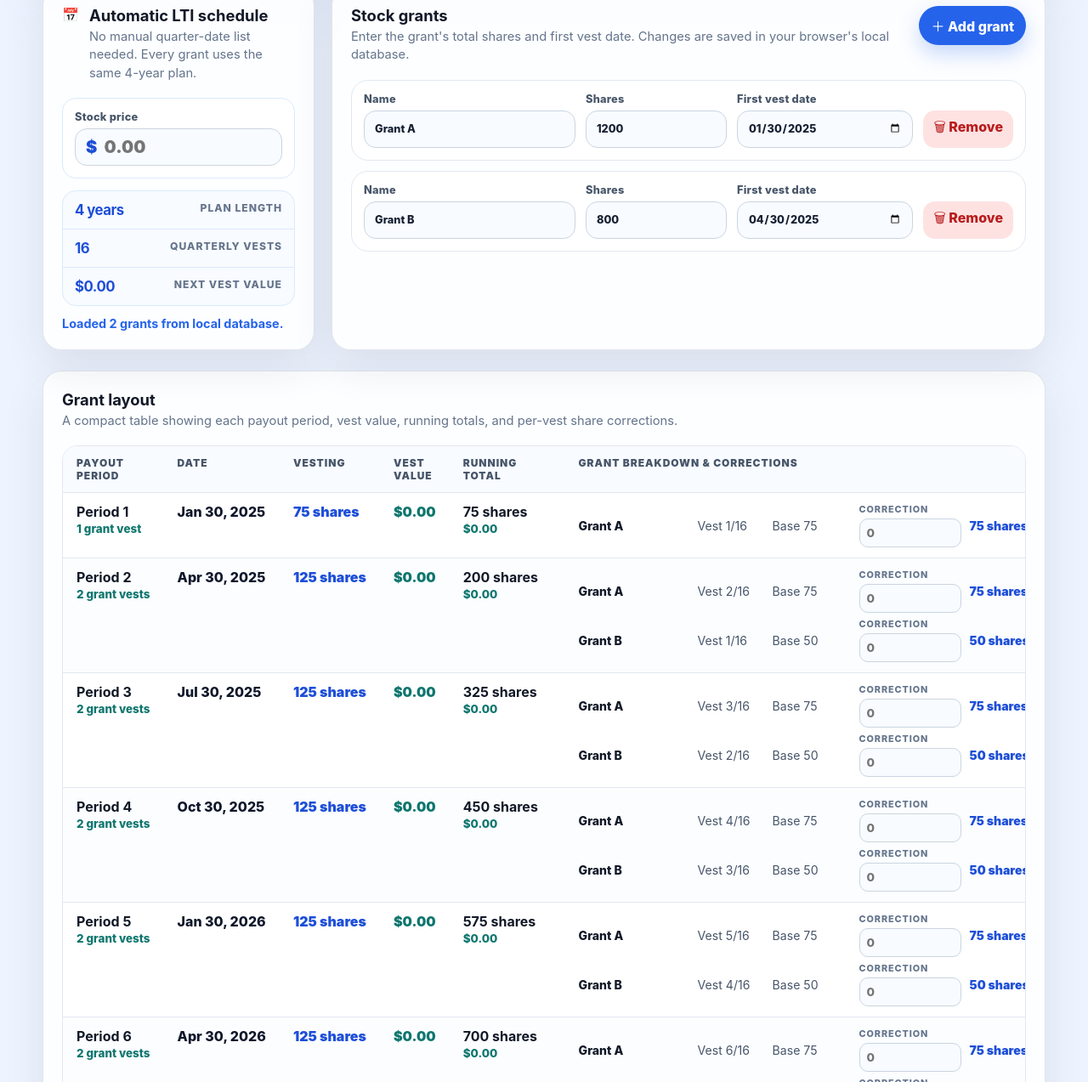
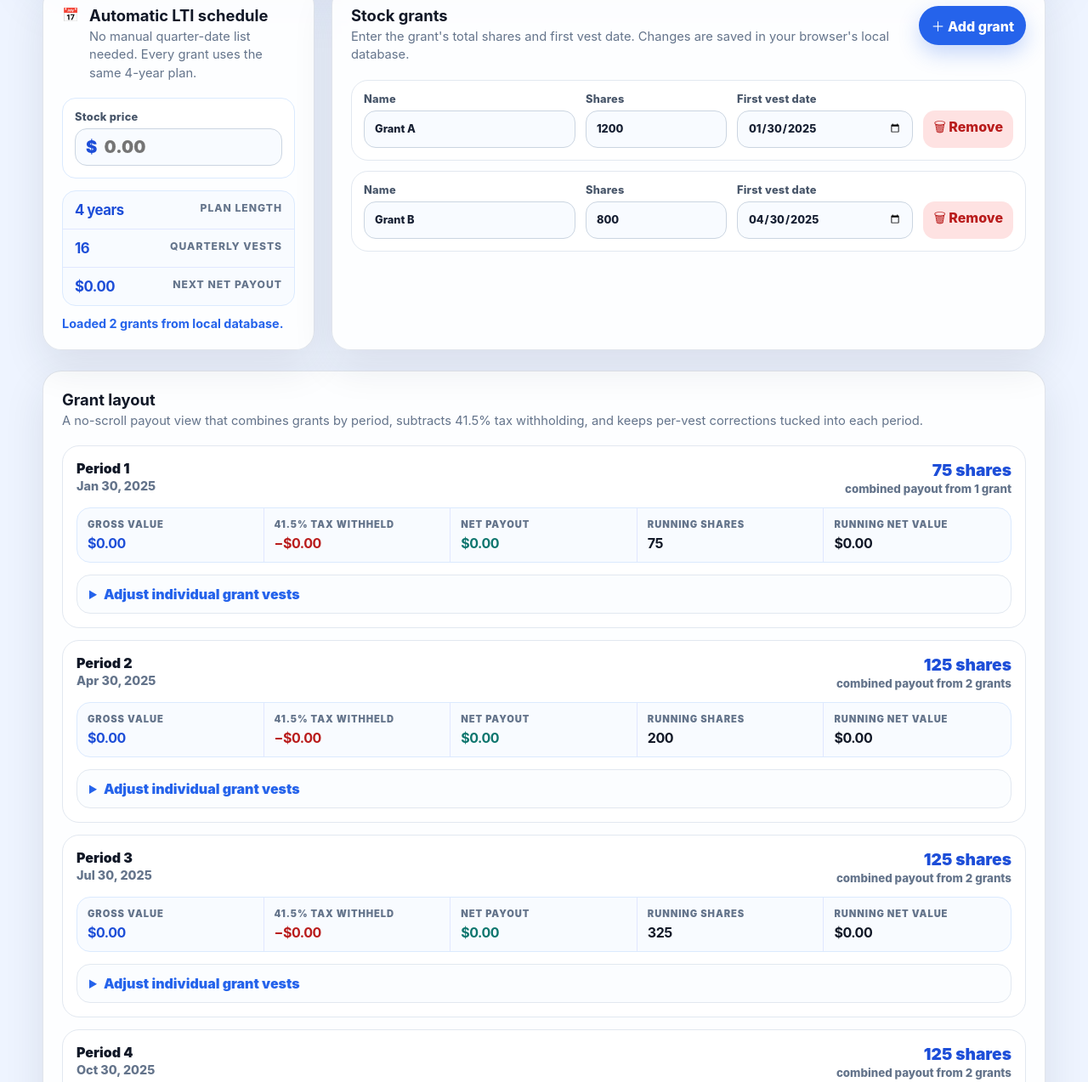
Before and after one commit to Felipe-Ma/solidigm-stock-calculator, a website: page index.html in a window 1280 px wide. Shown: the part 356-1629 px from the top of the page at 85% size. Drawn offline with Linux system fonts and the light colour scheme.

Commit message:
Show combined after-tax payout cards

```diff
--- a/index.html
+++ b/index.html
@@ -23,7 +23,7 @@
           </div>
           <div class="hero-stat">
             <span id="total-value">$0</span>
-            <small>estimated value</small>
+            <small>est. after-tax value</small>
           </div>
         </div>
       </section>
@@ -55,7 +55,7 @@
             </div>
             <div class="plan-metric">
               <strong id="next-vest-value">$0</strong>
-              <span>Next vest value</span>
+              <span>Next net payout</span>
             </div>
           </div>
           <p class="helper-text" id="database-status">Loading local database…</p>
@@ -78,7 +78,7 @@
         <div class="panel-heading split-heading">
           <div>
             <h2>Grant layout</h2>
-            <p>A compact table showing each payout period, vest value, running totals, and per-vest share corrections.</p>
+            <p>A no-scroll payout view that combines grants by period, subtracts 41.5% tax withholding, and keeps per-vest corrections tucked into each period.</p>
           </div>
         </div>
         <div class="schedule-grid" id="schedule-grid"></div>
--- a/src/main.js
+++ b/src/main.js
@@ -4,6 +4,7 @@ const GRANT_STORE = 'grants';
 const METADATA_STORE = 'metadata';
 const QUARTERS_IN_LTI_PLAN = 16;
 const STOCK_PRICE_KEY = 'stockPrice';
+const TAX_WITHHOLDING_RATE = 0.415;
 
 const DEFAULT_GRANTS = [
   { id: crypto.randomUUID(), label: 'Grant A', shares: '1200', firstVestDate: '2025-01-30', vestCorrections: {} },
@@ -165,6 +166,10 @@ function formatCurrency(value) {
   return new Intl.NumberFormat('en-US', { style: 'currency', currency: 'USD', maximumFractionDigits: 2 }).format(value);
 }
 
+function getAfterTaxValue(value) {
+  return value * (1 - TAX_WITHHOLDING_RATE);
+}
+
 function startOfToday() {
   const today = new Date();
   today.setHours(0, 0, 0, 0);
@@ -241,12 +246,12 @@ function renderGrantInputs() {
 function renderSchedule() {
   const schedule = getSchedule();
   const totalShares = schedule.reduce((sum, row) => sum + row.total, 0);
-  const estimatedValue = totalShares * stockPrice;
+  const estimatedGrossValue = totalShares * stockPrice;
   const nextRow = schedule.find((row) => row.date >= startOfToday()) || schedule[0];
 
   grandTotal.textContent = formatShares(totalShares);
-  totalValue.textContent = formatCurrency(estimatedValue);
-  nextVestValue.textContent = formatCurrency((nextRow?.total || 0) * stockPrice);
+  totalValue.textContent = formatCurrency(getAfterTaxValue(estimatedGrossValue));
+  nextVestValue.textContent = formatCurrency(getAfterTaxValue((nextRow?.total || 0) * stockPrice));
   scheduleGrid.replaceChildren();
 
   if (schedule.length === 0) {
@@ -258,40 +263,54 @@ function renderSchedule() {
   }
 
   let runningShares = 0;
-  const tableWrapper = document.createElement('div');
-  tableWrapper.className = 'schedule-table-wrapper';
-  tableWrapper.innerHTML = `
-    <table class="schedule-table">
-      <thead>
-        <tr>
-          <th>Payout period</th>
-          <th>Date</th>
-          <th>Vesting</th>
-          <th>Vest value</th>
-          <th>Running total</th>
-          <th>Grant breakdown & corrections</th>
-        </tr>
-      </thead>
-      <tbody>
-        ${schedule.map((row, index) => {
+  const periodList = document.createElement('div');
+  periodList.className = 'payout-period-list';
+  periodList.innerHTML = schedule.map((row, index) => {
     runningShares += row.total;
-          const vestValue = row.total * stockPrice;
-          const runningValue = runningShares * stockPrice;
+    const grossValue = row.total * stockPrice;
+    const withheldValue = grossValue * TAX_WITHHOLDING_RATE;
+    const netValue = getAfterTaxValue(grossValue);
+    const runningGrossValue = runningShares * stockPrice;
+    const runningNetValue = getAfterTaxValue(runningGrossValue);
 
     return `
-            <tr>
-              <td>
+      <article class="payout-card">
+        <div class="payout-card-header">
+          <div>
             <strong class="payout-period">Period ${index + 1}</strong>
-                <span class="period-detail">${row.grants.length} grant vest${row.grants.length === 1 ? '' : 's'}</span>
-              </td>
-              <td><time datetime="${toDateKey(row.date)}">${formatDate(row.date)}</time></td>
-              <td class="shares-cell">${formatShares(row.total)} shares</td>
-              <td class="value-cell">${formatCurrency(vestValue)}</td>
-              <td>
-                <strong class="running-shares">${formatShares(runningShares)} shares</strong>
-                <span class="running-value">${formatCurrency(runningValue)}</span>
-              </td>
-              <td>
+            <time datetime="${toDateKey(row.date)}">${formatDate(row.date)}</time>
+          </div>
+          <div class="combined-payout">
+            <span>${formatShares(row.total)} shares</span>
+            <small>combined payout from ${row.grants.length} grant${row.grants.length === 1 ? '' : 's'}</small>
+          </div>
+        </div>
+
+        <div class="payout-summary-grid" aria-label="Payout period totals">
+          <div class="payout-summary-item">
+            <span>Gross value</span>
+            <strong>${formatCurrency(grossValue)}</strong>
+          </div>
+          <div class="payout-summary-item withholding-item">
+            <span>41.5% tax withheld</span>
+            <strong>−${formatCurrency(withheldValue)}</strong>
+          </div>
+          <div class="payout-summary-item net-item">
+            <span>Net payout</span>
+            <strong>${formatCurrency(netValue)}</strong>
+          </div>
+          <div class="payout-summary-item running-item">
+            <span>Running shares</span>
+            <strong>${formatShares(runningShares)}</strong>
+          </div>
+          <div class="payout-summary-item running-item">
+            <span>Running net value</span>
+            <strong>${formatCurrency(runningNetValue)}</strong>
+          </div>
+        </div>
+
+        <details class="grant-breakdown-details">
+          <summary>Adjust individual grant vests</summary>
           <div class="grant-breakdown">
             ${row.grants.map((grant) => `
               <div class="grant-vest-line">
@@ -311,20 +330,16 @@ function renderSchedule() {
                   />
                 </label>
                 <span class="corrected-shares">${formatShares(grant.amount)} shares</span>
-                      <span class="remaining-percent">${formatShares(grant.remainingPercentage)}% remaining</span>
                 ${grant.correction ? `<span class="correction-note">${formatSignedShares(grant.correction)} share correction</span>` : ''}
               </div>
             `).join('')}
           </div>
-              </td>
-            </tr>
+        </details>
+      </article>
     `;
-        }).join('')}
-      </tbody>
-    </table>
-  `;
+  }).join('');
 
-  scheduleGrid.append(tableWrapper);
+  scheduleGrid.append(periodList);
 }
 
 function updateGrant(id, field, value) {
--- a/src/styles.css
+++ b/src/styles.css
@@ -301,84 +301,127 @@ label {
   display: block;
 }
 
-.schedule-table-wrapper {
-  overflow-x: auto;
+.payout-period-list {
+  display: grid;
+  gap: 14px;
+}
+
+.payout-card {
+  display: grid;
+  gap: 14px;
+  padding: 16px;
   border: 1px solid #e2e8f0;
-  border-radius: 18px;
+  border-radius: 20px;
   background: #ffffff;
 }
 
-.schedule-table {
-  width: 100%;
-  min-width: 1120px;
-  border-collapse: collapse;
+.payout-card-header {
+  display: flex;
+  gap: 16px;
+  align-items: flex-start;
+  justify-content: space-between;
 }
 
-.schedule-table th,
-.schedule-table td {
-  padding: 12px 16px;
-  border-bottom: 1px solid #e2e8f0;
-  text-align: left;
-  vertical-align: top;
+.payout-card time {
+  display: block;
+  margin-top: 2px;
+  color: #64748b;
+  font-size: 0.9rem;
+  font-weight: 800;
+  white-space: nowrap;
 }
 
-.schedule-table th {
-  position: sticky;
-  top: 0;
-  z-index: 1;
+.payout-period,
+.combined-payout span {
+  display: block;
+  color: #111827;
+  font-weight: 900;
+  white-space: nowrap;
+}
+
+.combined-payout {
+  text-align: right;
+}
+
+.combined-payout span {
+  color: #1d4ed8;
+  font-size: 1.2rem;
+}
+
+.combined-payout small {
+  display: block;
+  margin-top: 2px;
+  color: #64748b;
+  font-weight: 800;
+}
+
+.payout-summary-grid {
+  display: grid;
+  grid-template-columns: repeat(5, minmax(0, 1fr));
+  overflow: hidden;
+  border: 1px solid #dbeafe;
+  border-radius: 16px;
   background: #f8fbff;
-  color: #475569;
-  font-size: 0.75rem;
+}
+
+.payout-summary-item {
+  display: grid;
+  gap: 5px;
+  padding: 12px;
+  border-right: 1px solid #e0e7ff;
+}
+
+.payout-summary-item:last-child { border-right: 0; }
+
+.payout-summary-item span {
+  color: #64748b;
+  font-size: 0.7rem;
   font-weight: 900;
   text-transform: uppercase;
   letter-spacing: 0.08em;
 }
 
-.schedule-table tr:last-child td { border-bottom: 0; }
-
-.schedule-table tbody tr:nth-child(even) { background: #fbfdff; }
-
-.schedule-table time {
-  color: #0f172a;
-  font-weight: 850;
+.payout-summary-item strong {
+  color: #1d4ed8;
+  font-size: 1rem;
+  letter-spacing: -0.03em;
   white-space: nowrap;
 }
 
-.shares-cell, .value-cell {
-  color: #1d4ed8;
-  font-weight: 900;
-  white-space: nowrap;
+.withholding-item strong { color: #b91c1c; }
+
+.net-item strong { color: #0f766e; }
+
+.running-item strong { color: #111827; }
+
+.grant-breakdown-details {
+  border: 1px solid #e2e8f0;
+  border-radius: 16px;
+  background: #fbfdff;
 }
 
-.value-cell { color: #0f766e; }
-
-.payout-period,
-.running-shares {
-  display: block;
-  color: #111827;
-  white-space: nowrap;
-}
-
-.period-detail,
-.running-value {
-  display: block;
-  margin-top: 2px;
-  color: #0f766e;
-  font-size: 0.84rem;
-  font-weight: 800;
-  white-space: nowrap;
+.grant-breakdown-details summary {
+  padding: 12px 14px;
+  color: #2563eb;
+  font-weight: 900;
+  cursor: pointer;
 }
 
 .grant-breakdown {
   display: grid;
-  gap: 6px;
+  gap: 8px;
+  padding: 0 14px 14px;
 }
 
 .grant-vest-line {
   display: grid;
-  grid-template-columns: minmax(130px, 1.15fr) 78px 92px minmax(120px, 0.8fr) 110px 125px;
+  grid-template-columns: minmax(110px, 1fr) auto auto minmax(110px, 0.7fr) auto;
   gap: 10px;
   align-items: center;
+  padding: 10px;
+  border: 1px solid #e2e8f0;
+  border-radius: 14px;
+  background: #ffffff;
   color: #475569;
   font-size: 0.88rem;
 }
@@ -416,12 +459,6 @@ label {
   font-weight: 800;
 }
 
-.remaining-percent {
-  color: #0f766e;
-  font-weight: 900;
-  text-align: right;
-}
-
 .empty-row {
   margin: 0;
   color: #94a3b8;
@@ -446,6 +483,11 @@ label {
   .plan-metric span { display: block; margin-top: 3px; text-align: left; }
   .grant-card { grid-template-columns: 1fr 1fr; }
   .icon-button { grid-column: 1 / -1; width: 100%; }
+  .payout-summary-grid { grid-template-columns: repeat(2, minmax(0, 1fr)); }
+  .payout-summary-item { border-right: 0; border-bottom: 1px solid #e0e7ff; }
+  .payout-summary-item:last-child { border-bottom: 0; }
+  .grant-vest-line { grid-template-columns: 1fr 1fr; }
+  .correction-note { grid-column: 1 / -1; }
 }
 
 @media (max-width: 560px) {
@@ -454,9 +496,11 @@ label {
   .hero-stats { grid-template-columns: 1fr; }
   .grant-card { grid-template-columns: 1fr; }
   .plan-metric-grid { grid-template-columns: 1fr; }
-  .grant-vest-line { grid-template-columns: 1fr 1fr; }
+  .payout-card-header { flex-direction: column; }
+  .combined-payout { text-align: left; }
+  .payout-summary-grid { grid-template-columns: 1fr; }
+  .grant-vest-line { grid-template-columns: 1fr; }
   .correction-note { grid-column: 1 / -1; }
-  .remaining-percent { text-align: left; }
   .split-heading { flex-direction: column; }
   .secondary-button { width: 100%; }
 }
```
Lines whose indentation alone changed are shown as unchanged.
